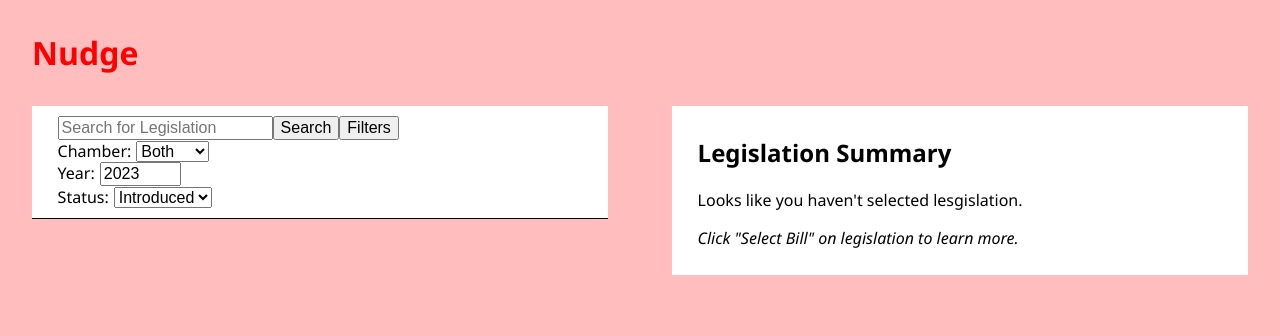
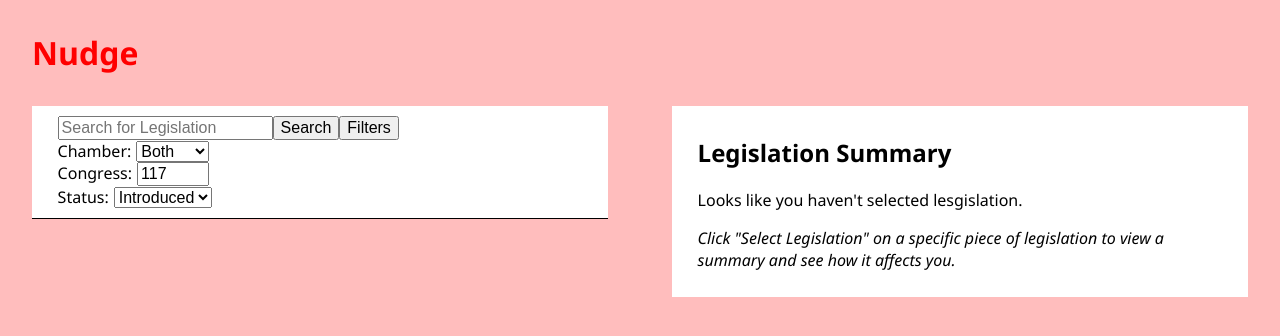
Before and after one commit to 436-Nudge/nudge-web, a React (Vite) app: page / in a window 1280 px wide. Both pictures are taken after a click on the button "Filters". Shown: the top 336 px of the page. Built offline with nearby package versions, Linux system fonts and the light colour scheme; the HTML template or start-up script is replaced by a standard one.

Commit message:
changed 'year' to 'congress'

```diff
--- a/src/App.jsx
+++ b/src/App.jsx
@@ -21,7 +21,8 @@ const App = () => {
     var httpGet = new XMLHttpRequest();
     var key = "1DDfqiBG47iHDqDcWjJn26LV5uB4ztETWH2Lj5eR";
     var status = search.status ? search.status : "enacted";
-    var url = "https://api.propublica.org/congress/v1/116/both/bills/" + status + ".json";
+    var chamber = search.chamber;
+    var url = "https://api.propublica.org/congress/v1/" + search.congress+"/"+ chamber + "/bills/" + status + ".json";
     httpGet.open("GET", url, false);
     httpGet.setRequestHeader("X-API-Key",key);
     httpGet.send( null );
--- a/src/components/Result.jsx
+++ b/src/components/Result.jsx
@@ -10,13 +10,13 @@ import React, {useState} from 'react'
 const Result = ({result, selectResult}) => {
   return (
     <div className = "searchResult">
-      <h2>{result.short_title}</h2>
+      <h3>{result.short_title}</h3>
       <p><i>{result.bill_id}</i></p>
       <p>Subject: {result.primary_subject}</p>
       <button
         className='select-result'
         onClick={() => selectResult(result)}
-      >Select Result</button>
+      >Select Legislation</button>
     </div>
   )
 }
--- a/src/components/SearchBar.jsx
+++ b/src/components/SearchBar.jsx
@@ -10,11 +10,11 @@ import React, {useState} from 'react'
  * used.
  */
 class LegislationSearch {
-    constructor(input, status = null, year = 2023, chamber = "both") {
+    constructor(input, status = null, congress = 117, chamber = "both") {
         this.input = input;
         this.status = status;
         this.chamber = chamber;
-        this.year = year;
+        this.congress = congress;
     }
 }
 
@@ -29,7 +29,7 @@ const SearchBar = ({submitSearch}) => {
     const [searchInput, setSearchInput] = useState("");
     const [searchStatus, setSearchStatus] = useState(undefined);
     const [searchChamber, setSearchChamber] = useState("both");
-    const [searchYear, setSearchYear] = useState(2023);
+    const [searchCongress, setSearchCongress] = useState(117);
 
     const toggleSearchFilters = () => {
         toggleFilters(!filtersToggled)
@@ -41,7 +41,7 @@ const SearchBar = ({submitSearch}) => {
 
     const submitSearchParameters = (e) => {
         e.preventDefault();
-        var newSearch = new LegislationSearch(searchInput, searchStatus, searchYear, searchChamber);
+        var newSearch = new LegislationSearch(searchInput, searchStatus, searchCongress, searchChamber);
         console.log(newSearch);
         submitSearch(newSearch)
     }
@@ -71,14 +71,14 @@ const SearchBar = ({submitSearch}) => {
 
                     <div>
                         {/* LEGISLATION YEAR (Year introduced or Passed) */}
-                        <label htmlFor="legislationYear">Year:</label>
+                        <label htmlFor="legislationCongress">Congress:</label>
                         <input
                             type="number"
-                            id="legislationYear"
-                            placeholder="Year"
-                            value={searchYear}
-                            onChange={(e)=>{setSearchYear(e.target.value)}}
-                            min="1776" max="2024"
+                            id="legislationCongress"
+                            placeholder="Congress"
+                            value={searchCongress}
+                            onChange={(e)=>{setSearchCongress(e.target.value)}}
+                            min="113" max="117"
                         ></input>
                     </div>
                     <div>
--- a/src/components/SelectDemographics.jsx
+++ b/src/components/SelectDemographics.jsx
@@ -35,6 +35,7 @@ const SelectDemographics = ({submit}) => {
                     type="text"
                     id="demographic-input"
                     onChange={(e)=>{setDemographics(e.target.value)}}
+                    placeholder="Student, Business Owner, etc."
                     value={demographics}
                 />
                 <button type="submit" value="Submit">Submit</button>
--- a/src/components/SelectedResult.jsx
+++ b/src/components/SelectedResult.jsx
@@ -16,15 +16,15 @@ const SelectedResult = ({result}) => {
         <h2>Legislation Summary</h2>
         {result
             ? <>
-                <h2>{result.short_title}</h2>
-                <h3>AKA {result.title}</h3>
+                <h3>{result.short_title}</h3>
+                <h4>AKA {result.title}</h4>
                 <p><i>{result.bill_id}</i></p>
                 <p>Subject: {result.primary_subject}</p>
                 <p>{result.summary}</p>
             </>
             : <>
                 <p>Looks like you haven't selected lesgislation.</p>
-                <p><em>Click "Select Bill" on legislation to learn more.</em></p>
+                <p><em>Click "Select Legislation" on a specific piece of legislation to view a summary and see how it affects you.</em></p>
             </>
         }
     </div>
```
